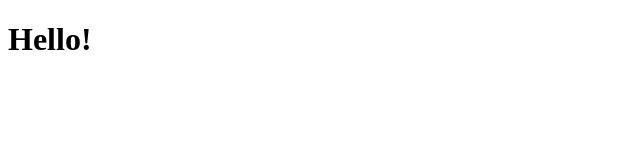
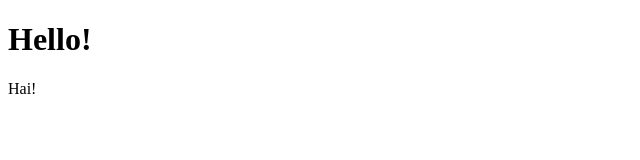
Before and after one commit to goggleb0t/hello-world, a plain HTML site: page index.html in a window 1280 px wide. Shown: the full height of the page, 0-640 px from the left. Drawn offline with Linux system fonts and the light colour scheme.

Commit message:
Please respond
Here's a change I think might be nice :)

```diff
--- a/index.html
+++ b/index.html
@@ -8,5 +8,6 @@
 </head>
 <body>
     <h1>Hello!</h1>
+    <p>Hai!</p>
 </body>
 </html>
```
